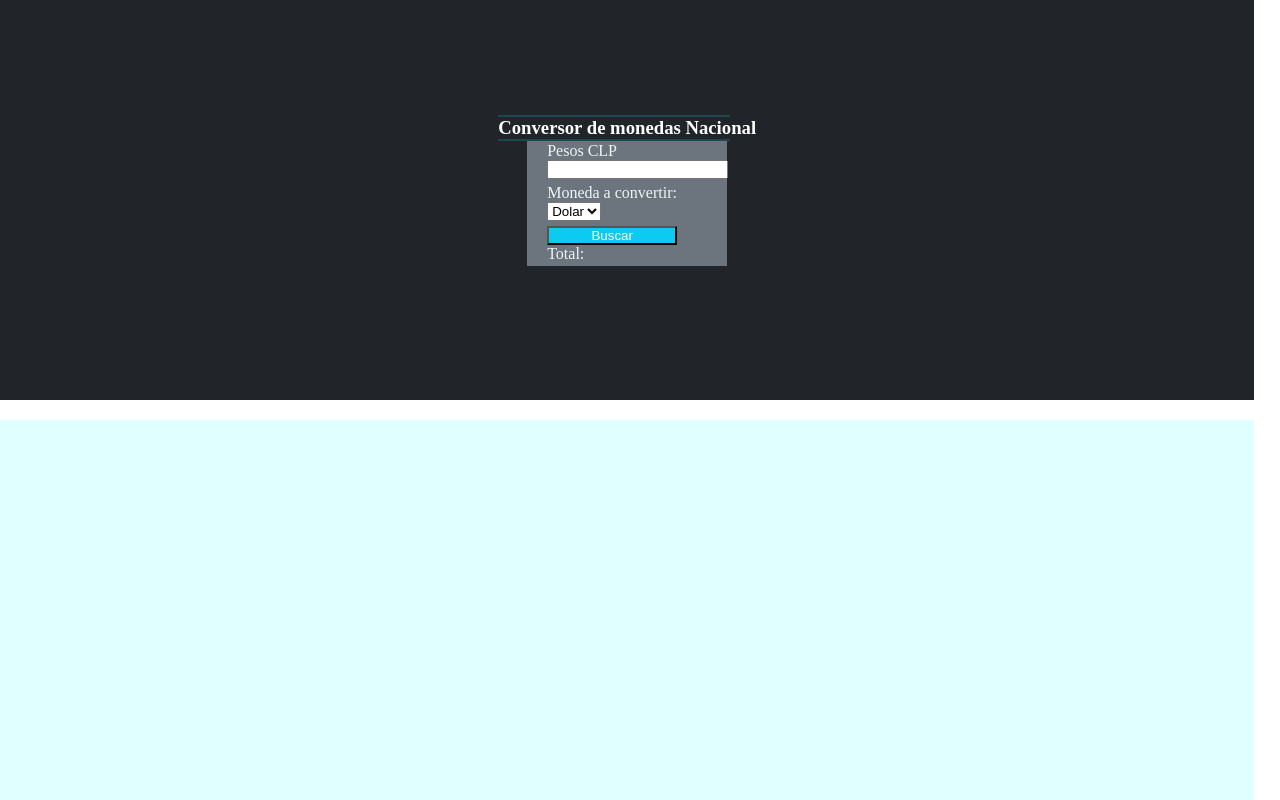
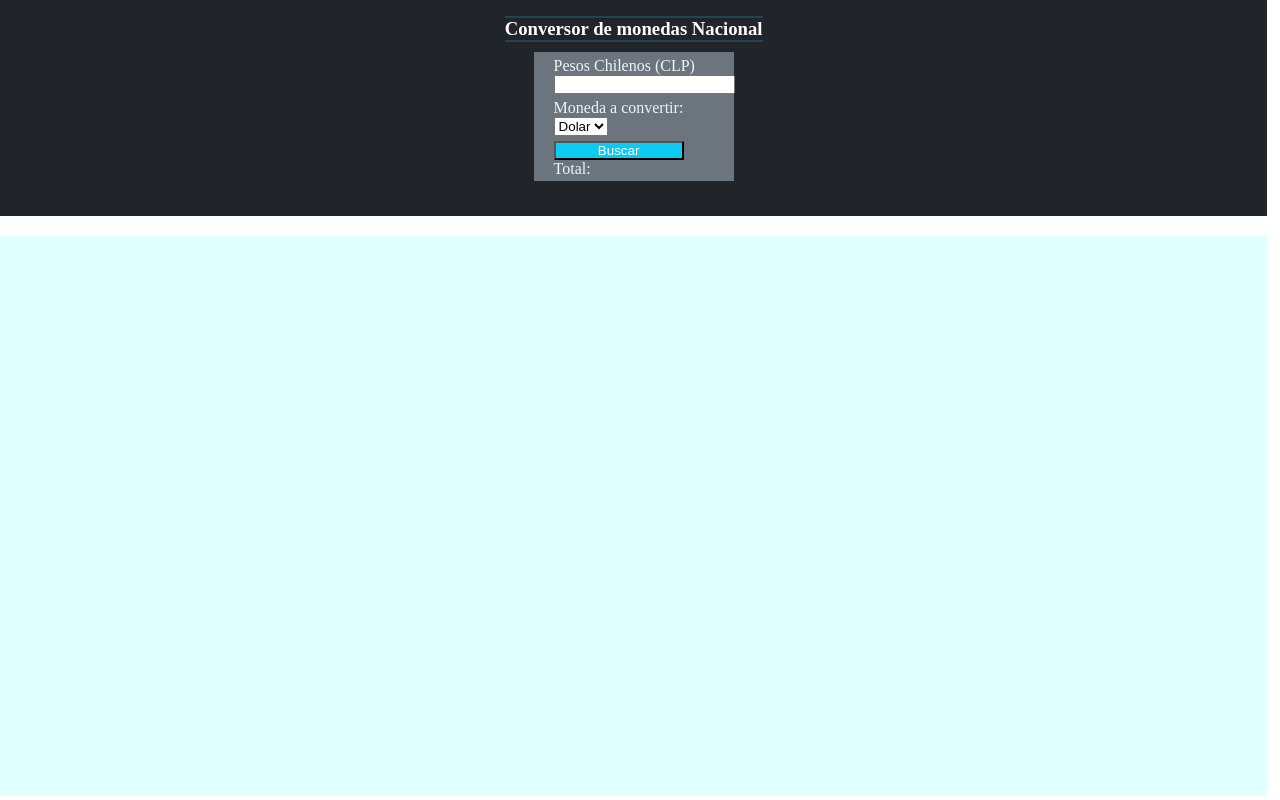
Before and after one commit to angelaaguilan/0307-API, a plain HTML site: page index.html in a window 1280 px wide. Shown: the top 800 px of the page. Drawn offline with nearby package versions, Linux system fonts and the light colour scheme.

Commit message:
Actualizacion en  CSS

```diff
--- a/assets/css/style.css
+++ b/assets/css/style.css
@@ -11,20 +11,13 @@
     flex-direction: column;
     background-color: #212529;
     color: white;
-    width: 98vw;
-    height: 50vh;
-/* width: 300px;
-    height: 190px;
-    padding-top: 0px;
-    padding-right: 150px;
-    padding-bottom: 150px;
-    padding-left: 0px;
-*/
+    width: 99vw;
+    height: 27vh;
 }
 
 .lineTittle {
     border: 1px solid #1d4650;
-    width: 90%;
+    width: 100%;
 }
 
 .containerPesos {
@@ -34,7 +27,9 @@
     background-color: #6c757d;
     color: #edf5f6;
     width: 200px;
-    padding: 1px 0px 3px 20px;
+    margin-top: 10px;
+    padding: 5px 0px 3px 20px;
+
 }
 
 .btnBuscar {
@@ -49,7 +44,10 @@
     padding: 10px;
 }
 
-canvas {
-    width: 98vw;
+.canvas {
+    display: flex;
+    justify-content: center;
+    width: 99vw;
+    height: 70vh;
     background-color: lightcyan;
 }
--- a/assets/js/script.js
+++ b/assets/js/script.js
@@ -40,7 +40,7 @@ async function getTipoMonedas(tipomoneda) {
 function prepararConfiguracionParaLaGrafica(monedas10, tipomoneda) {
   // Variables necesarias para el objeto de configuración
   const tipoDeGrafica = "line";
-  const titulo = "Moneda: ";
+  const titulo = "Ultimos 10 días";
   const colorDeLinea = "blue";
   const nombresDeLasMonedas = monedas10.map((moneda) => moneda.fecha.substring(0, 10)); // Datos en Eje X
   const valores = monedas10.map((moneda) => moneda.valor); // Datos en Eje Y
@@ -51,7 +51,7 @@ function prepararConfiguracionParaLaGrafica(monedas10, tipomoneda) {
       labels: nombresDeLasMonedas, // Eje X
       datasets: [
         {
-          label: `${titulo} ${tipomoneda.toUpperCase()}`,
+          label: `${tipomoneda.toUpperCase()} - ${titulo}`,
           backgroundColor: colorDeLinea, // color gráfico
           data: valores, // Eje Y
         },
--- a/index.html
+++ b/index.html
@@ -19,7 +19,7 @@
 
         <div class="containerPesos">
             <div>
-                <p>Pesos CLP</p>
+                <p>Pesos Chilenos (CLP)</p>
                 <input type="number" id="pesos">
             </div>
 
@@ -42,7 +42,7 @@
 
     <!-- ESPACIO PARA LA GRÁFICA -->
     <div id="errorGraf" class="error"></div>
-    <div>
+    <div class="canvas">
         <canvas id="myChart"></canvas>
     </div>
 
```
